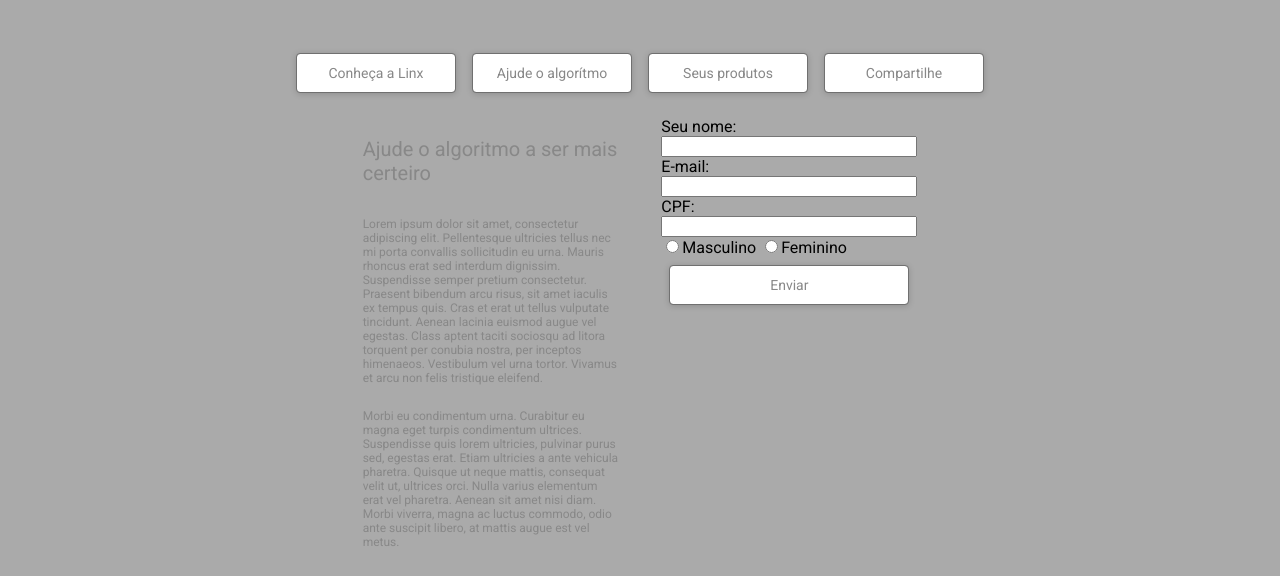
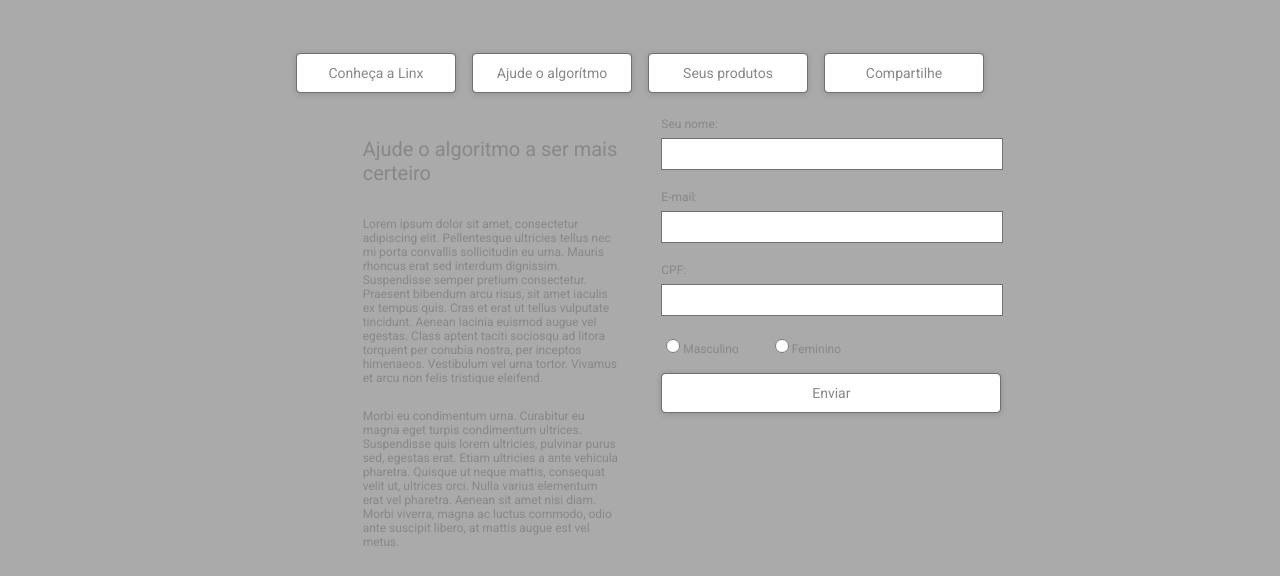
Before and after one commit to luizsetten/challenge-linx, a plain HTML site: page index.html in a window 1280 px wide. Shown: the part 178-754 px from the top of the page. Drawn offline with Linux system fonts and the light colour scheme.

Commit message:
feat: newsletter subscribe style

```diff
--- a/index.html
+++ b/index.html
@@ -61,11 +61,11 @@
         <input type="text" id="cpf">
 
         <div class="radio-group">
-          <input type="radio" name="male" id="male">Masculino
-          <input type="radio" name="female" id="female">Feminino
+          <input type="radio" name="male" id="male"><label for="male">Masculino</label>
+          <input type="radio" name="female" id="female"><label for="female">Feminino</label>
         </div>
 
-        <button>Enviar</button>
+        <button id="subscribe-me">Enviar</button>
       </div>
     </div>
 
--- a/style.css
+++ b/style.css
@@ -106,6 +106,40 @@ button {
   width: 40%;
 }
 
+#name,
+#email,
+#cpf,
+#friend-name,
+#friend-email {
+  width: 340px;
+  height: 30px;
+  border: 1px solid #707070;
+  margin-bottom: 20px;
+  padding: 0;
+}
+
+#male,
+#female {
+  width: 14px;
+  height: 14px;
+  border: 1px solid #707070;
+}
+
+#female {
+  margin-left: 2rem;
+}
+
+label {
+  font-size: 12px;
+  color: #888888;
+  margin-bottom: 7px;
+}
+
+#subscribe-me {
+  margin: 1rem 0 0 0;
+  width: 340px;
+}
+
 .section {
   display: flex;
   align-items: center;
```
